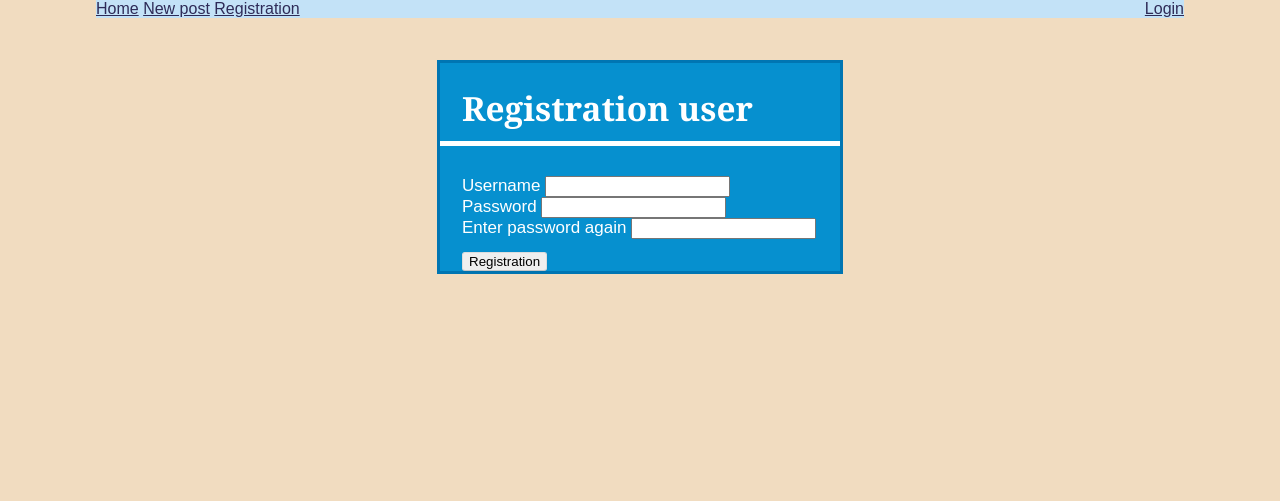
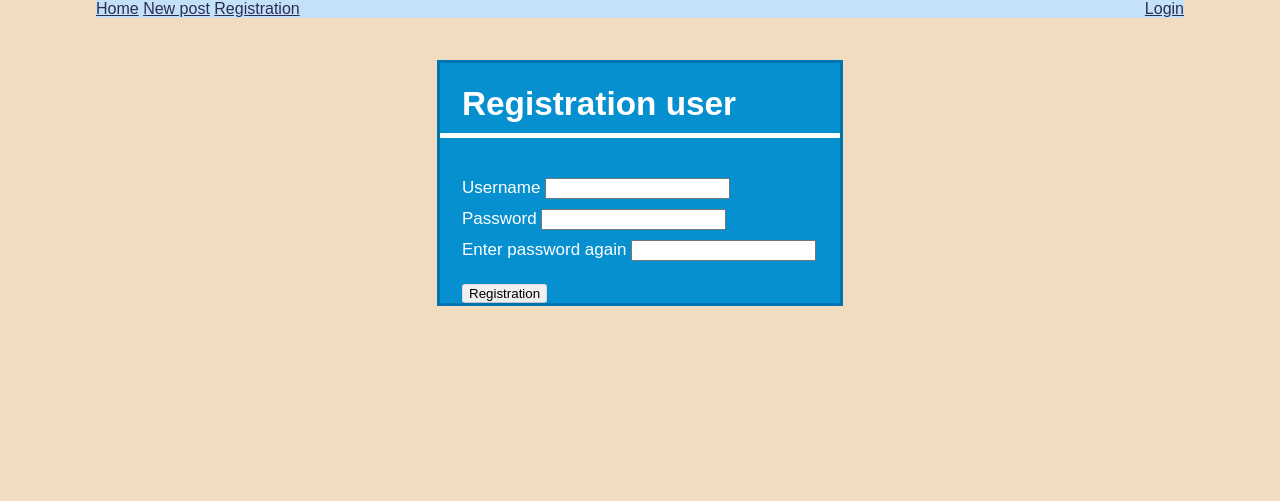
Before and after one commit to Kristina-B/blogger, a Flask app: page /register in a window 1280 px wide. Shown: the part 43-544 px from the top of the page. Run offline with Flask 2, Linux system fonts and the light colour scheme.

Commit message:
Registration: Update styles

```diff
--- a/blogger/static/style.css
+++ b/blogger/static/style.css
@@ -64,12 +64,18 @@ h1 a:link, h1 a:visited, h1 a:hover, h1 a:active { text-decoration: none; }
     color: #fff;
 }
 
+.reg_form > div {
+    margin: 10px 0 10px 0;
+}
+
 .reg_title {
     margin: 0;
     padding: 22px 0 10px 22px;
     border-bottom: 5px solid #fff;
     color: #fff;
-    font-size: 25pt
+    font-size: 25pt;
+    font-family: Arial, sans-serif;
+
 }
 
 .reg_bottom {
```
